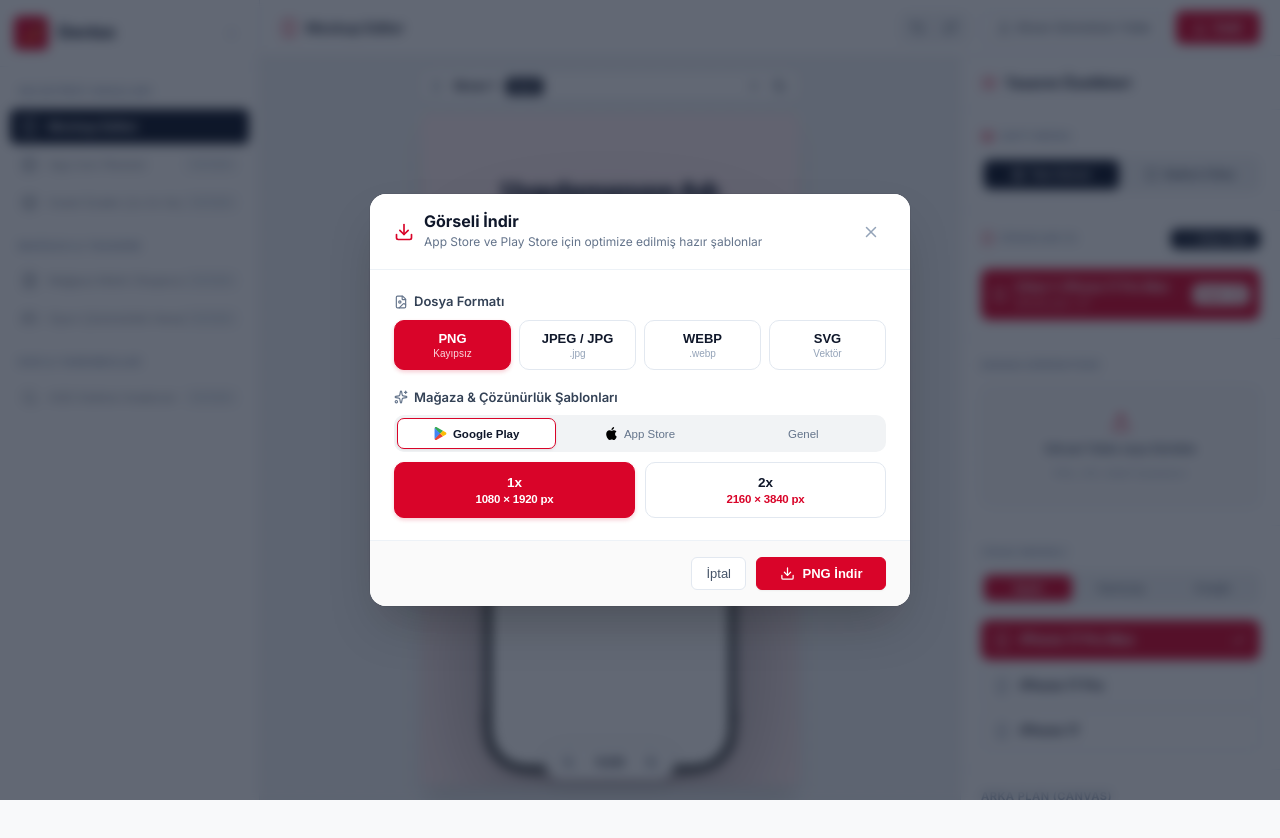
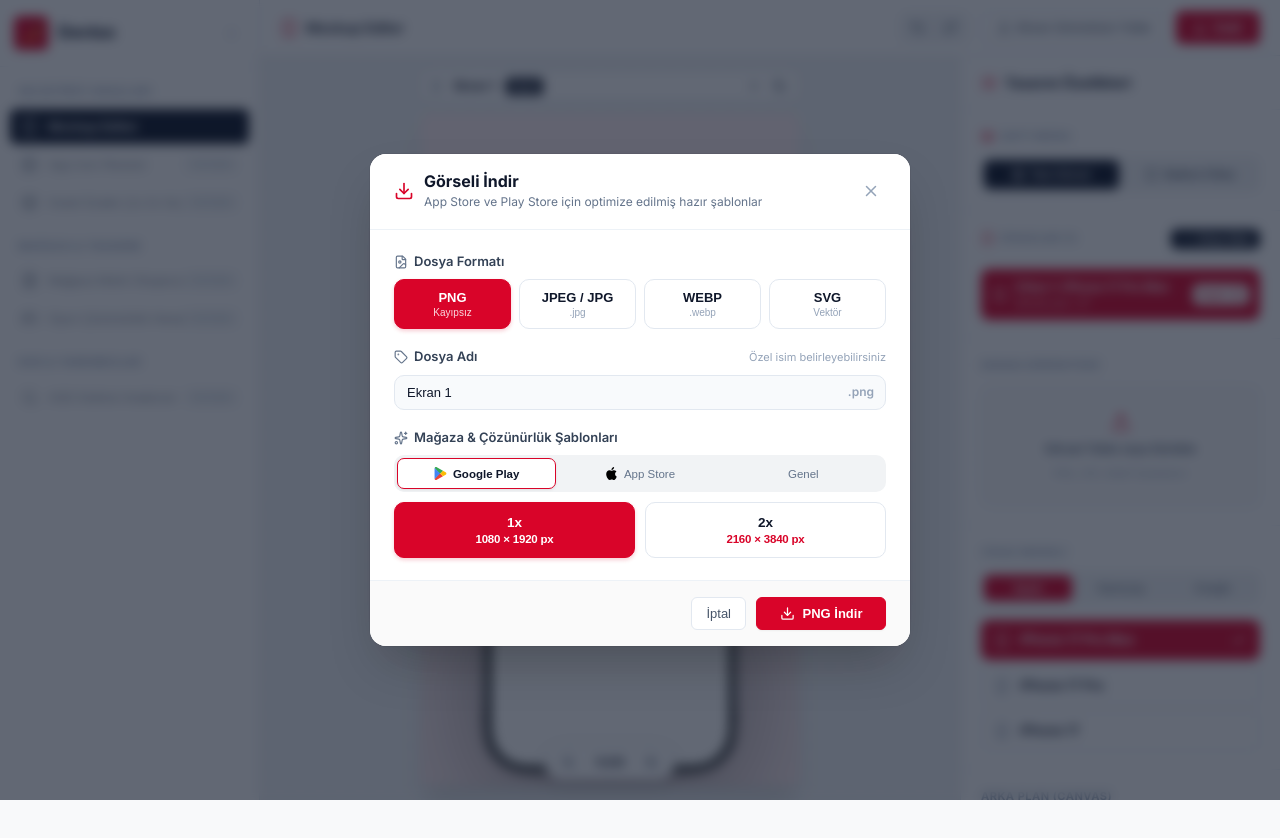
Before and after one commit to RieStudio/Devtoo, a React (Vite) app: page / in a window 1280 px wide. Both pictures are taken after a click on the button "İndir". Shown: the top 838 px of the page. Built offline with nearby package versions, Linux system fonts and the light colour scheme; a web font is replaced by a local one.

Commit message:
feat(export): add custom and meaningful filename support for downloads

```diff
--- a/src/components/MockupEditor/ExportModal.tsx
+++ b/src/components/MockupEditor/ExportModal.tsx
@@ -1,5 +1,5 @@
 import React, { useState } from 'react';
-import { Download, X, FileImage, Layers, Check, Sparkles } from 'lucide-react';
+import { Download, X, FileImage, Layers, Check, Sparkles, Tag } from 'lucide-react';
 import appleSvg from '../../assets/apple.svg';
 import googlePlaySvg from '../../assets/googleplay.svg';
 
@@ -27,6 +27,7 @@ interface ExportModalProps {
     scale: number;
     quality: number;
     scope: 'active' | 'all';
+    customFilename?: string;
   }) => void;
   screenCount: number;
   activeScreenTitle: string;
@@ -81,6 +82,14 @@ export const ExportModal: React.FC<ExportModalProps> = ({
   const [selectedPresetCategory, setSelectedPresetCategory] = useState<ExportPresetCategory>('playstore');
   const [selectedPresetId, setSelectedPresetId] = useState<string>('playstore-1x');
   const [exportScope, setExportScope] = useState<'active' | 'all'>('active');
+  const [customFilename, setCustomFilename] = useState<string>('');
+
+  // Update default filename placeholder when active screen changes or modal opens
+  React.useEffect(() => {
+    if (isOpen) {
+      setCustomFilename(activeScreenTitle ? activeScreenTitle.trim() : '');
+    }
+  }, [isOpen, activeScreenTitle]);
 
   if (!isOpen) return null;
 
@@ -170,6 +179,7 @@ export const ExportModal: React.FC<ExportModalProps> = ({
       scale: activePreset.scaleFactor,
       quality: 0.88,
       scope: screenCount > 1 ? exportScope : 'active',
+      customFilename: customFilename.trim() || undefined,
     });
   };
 
@@ -360,6 +370,59 @@ export const ExportModal: React.FC<ExportModalProps> = ({
             </div>
           </div>
 
+          {/* Dosya Adı / Proje İsmi Girişi */}
+          <div>
+            <div style={{ fontSize: '13px', fontWeight: 600, color: '#334155', marginBottom: '8px', display: 'flex', alignItems: 'center', justifyContent: 'space-between' }}>
+              <div style={{ display: 'flex', alignItems: 'center', gap: '6px' }}>
+                <Tag size={14} color="#64748B" />
+                <span>Dosya Adı</span>
+              </div>
+              <span style={{ fontSize: '11px', color: '#94A3B8', fontWeight: 400 }}>
+                {exportScope === 'all' && screenCount > 1 ? 'ZIP ve dosya öneki' : 'Özel isim belirleyebilirsiniz'}
+              </span>
+            </div>
+            <div style={{ position: 'relative', display: 'flex', alignItems: 'center' }}>
+              <input
+                type="text"
+                value={customFilename}
+                onChange={(e) => setCustomFilename(e.target.value)}
+                placeholder={activeScreenTitle || 'ornek-tasarim'}
+                style={{
+                  width: '100%',
+                  padding: '9px 12px',
+                  paddingRight: selectedFormat === 'svg' ? '45px' : '55px',
+                  borderRadius: '10px',
+                  border: '1px solid #E2E8F0',
+                  fontSize: '13px',
+                  color: '#0F172A',
+                  outline: 'none',
+                  backgroundColor: '#F8FAFC',
+                  transition: 'all 0.15s ease',
+                }}
+                onFocus={(e) => {
+                  e.currentTarget.style.borderColor = '#D90429';
+                  e.currentTarget.style.backgroundColor = '#FFFFFF';
+                }}
+                onBlur={(e) => {
+                  e.currentTarget.style.borderColor = '#E2E8F0';
+                  e.currentTarget.style.backgroundColor = '#F8FAFC';
+                }}
+              />
+              <span
+                style={{
+                  position: 'absolute',
+                  right: '12px',
+                  fontSize: '12px',
+                  fontWeight: 600,
+                  color: '#94A3B8',
+                  pointerEvents: 'none',
+                }}
+              >
+                {exportScope === 'all' && screenCount > 1 ? '.zip' : `.${selectedFormat === 'jpeg' ? 'jpg' : selectedFormat}`}
+              </span>
+            </div>
+          </div>
+
           {/* Preset Category Tabs & Resolution Grid (Disabled/Hidden if SVG is selected) */}
           {selectedFormat !== 'svg' && (
             <div>
```
Also changed, not shown: src/App.tsx (+33 -7 lines).
